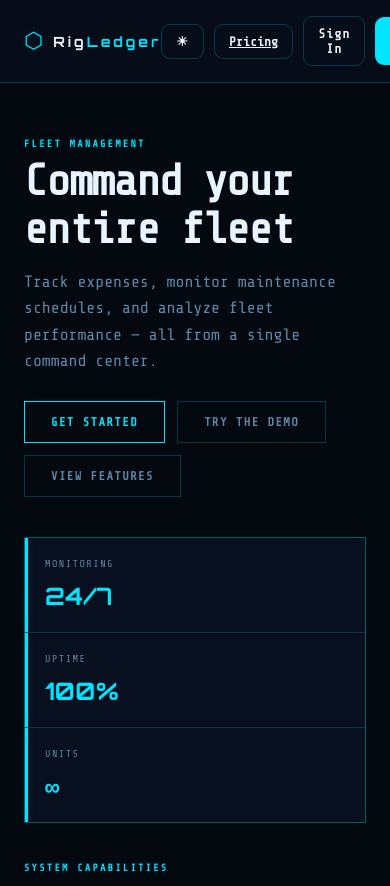
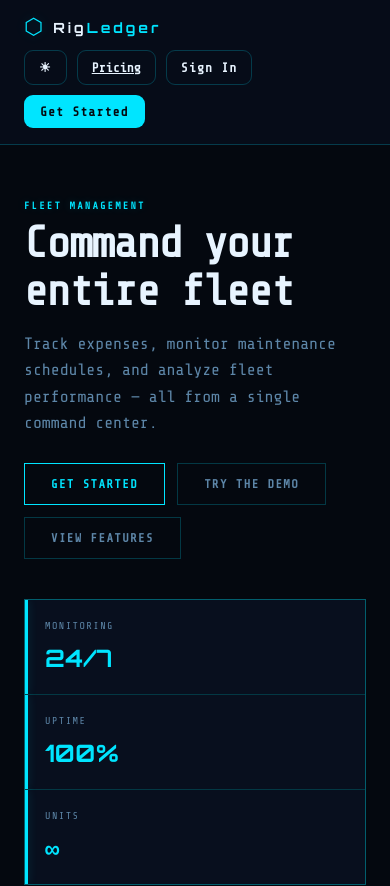
Before and after one commit to Ken-Smit/rig-ledger, a React (Vite) app in the folder Client/: page /home in a window 390 px wide. Shown: the top 886 px of the page. Built offline with nearby package versions, Linux system fonts and the light colour scheme; no server answers.

Commit message:
Mobile Styling

```diff
--- a/Client/src/pages/Home.tsx
+++ b/Client/src/pages/Home.tsx
@@ -49,6 +49,8 @@ const styles: Record<string, CSSProperties> = {
     display: 'flex',
     alignItems: 'center',
     justifyContent: 'space-between',
+    flexWrap: 'wrap',
+    gap: 12,
     padding: '16px 24px',
     borderBottom: '1px solid var(--border)',
     position: 'sticky',
@@ -56,7 +58,7 @@ const styles: Record<string, CSSProperties> = {
     zIndex: 40,
     background: 'var(--bg-2)',
   },
-  topActions: { display: 'flex', alignItems: 'center', gap: 10 },
+  topActions: { display: 'flex', alignItems: 'center', flexWrap: 'wrap', gap: 10 },
   linkBtn: {
     background: 'none',
     border: '1px solid var(--border)',
```
